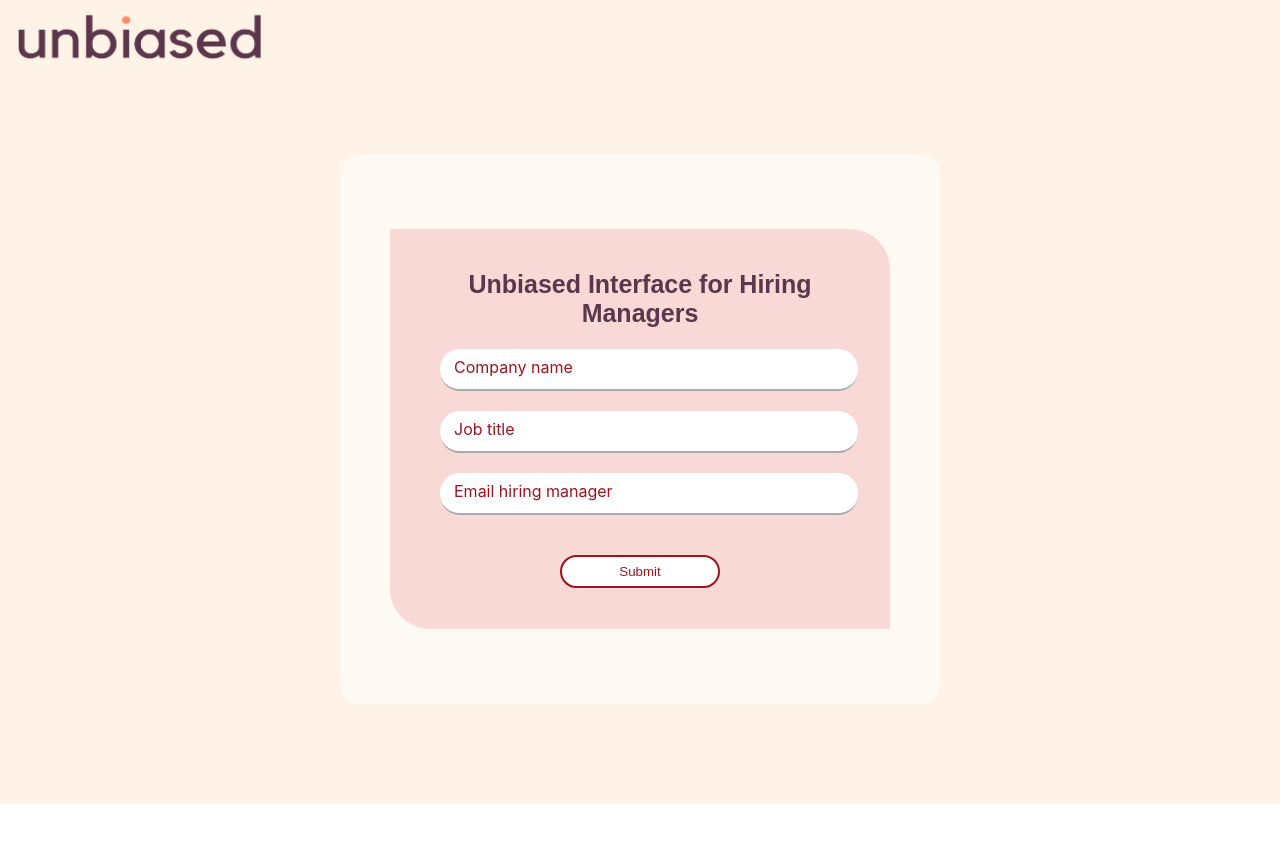
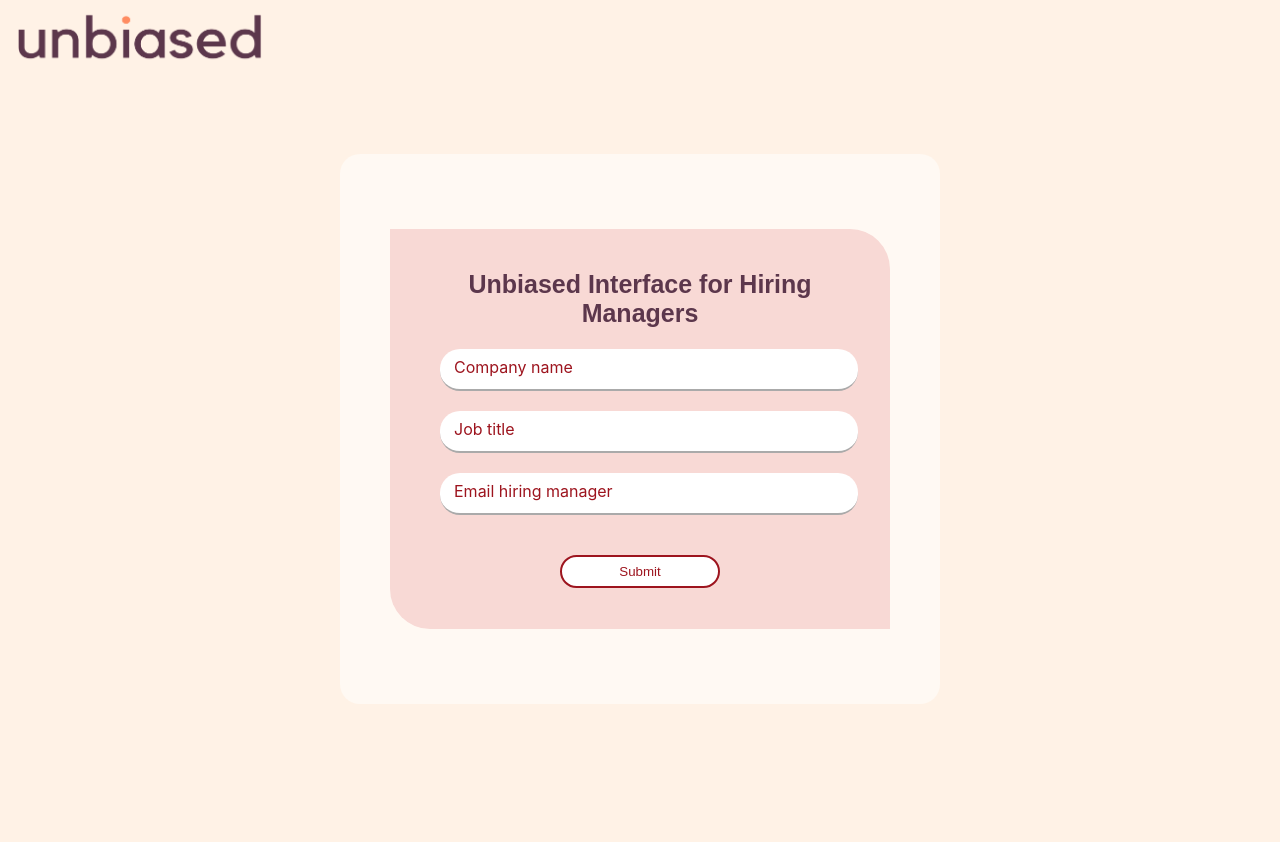
Before and after one commit to CandaceStaats/Unbiased_workingrepo, a React (Create React App) app in the folder front_end/: page /create in a window 1280 px wide. Shown: the top 842 px of the page. Before the commit the page ends 804 px from the top, so only its background shows below. Built offline with nearby package versions, Linux system fonts and the light colour scheme.

Commit message:
frontend: background color adjusted

```diff
--- a/front_end/src/App.css
+++ b/front_end/src/App.css
@@ -47,8 +47,9 @@
   background: #fff2e6;
 }
 .bgfooter {
-  background: #fff2e6;
-  height: 30px;
+	background: #fff2e6;
+	width: auto;
+	height: 3000px;
 }
 
 @keyframes App-logo-spin {
```
